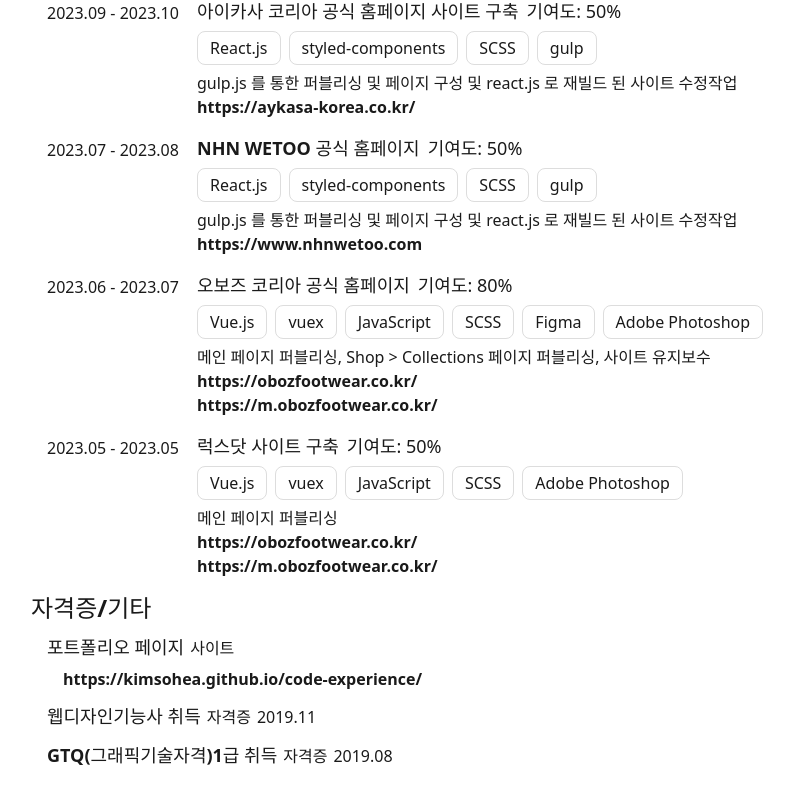
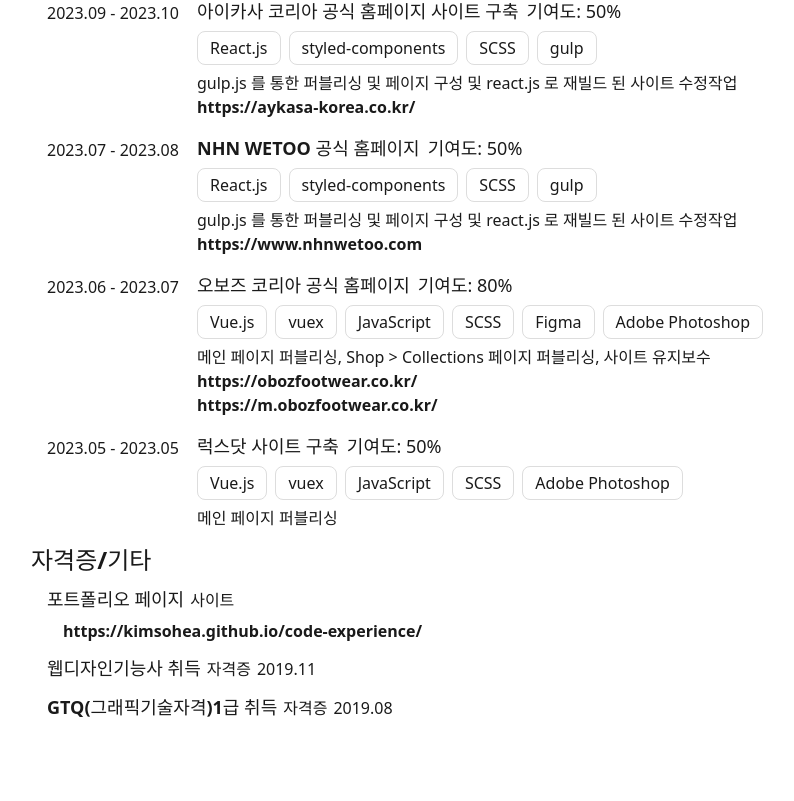
Before and after one commit to kimsohea/resume, a Vue app: page / in a window 1280 px wide. Shown: the part 2269-3070 px from the top of the page, without its empty margins (1-795 px from the left). After the commit the page ends 3022 px from the top, so only its background shows below. Built offline with nearby package versions, Linux system fonts and the light colour scheme; a web font is replaced by a local one.

Commit message:
fix: 럭스닷 링크 오타 삭제

```diff
--- a/src/components/WorkRecord.vue
+++ b/src/components/WorkRecord.vue
@@ -144,8 +144,8 @@
     contribute: "50%",
     desc: "메인 페이지 퍼블리싱",
     skill: ["Vue.js", "vuex", "JavaScript", "SCSS", "Adobe Photoshop"],
-    linkPC: "https://obozfootwear.co.kr/",
-    linkMO: "https://m.obozfootwear.co.kr/",
+    linkPC: "",
+    linkMO: "",
   },
 ];
 </script>
```
